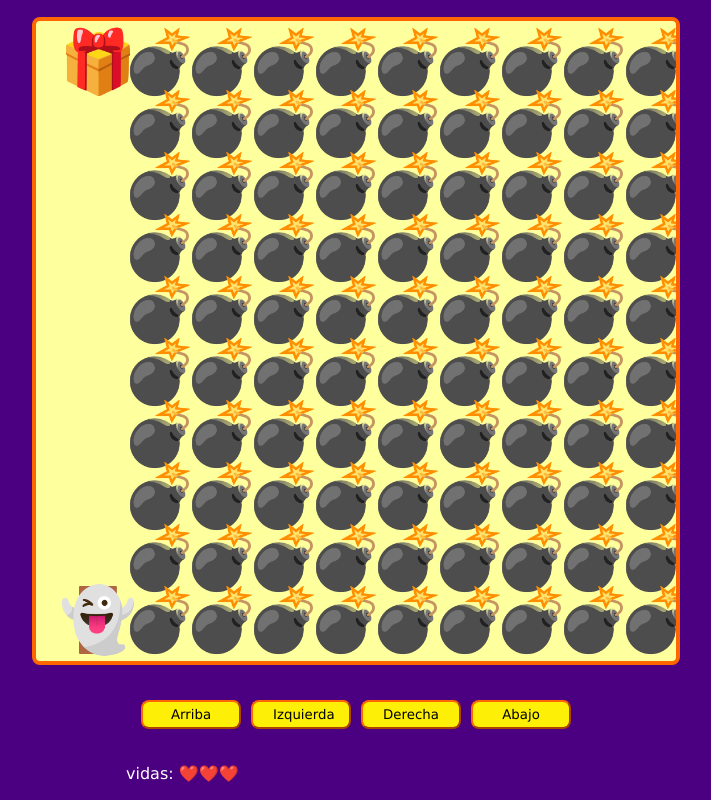
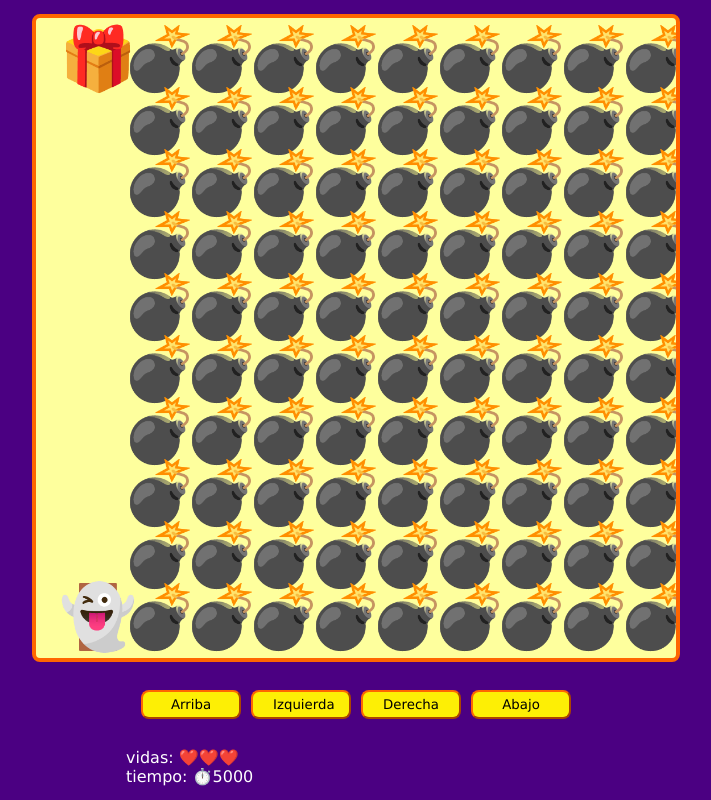
Before and after one commit to carlosmlopez066/videoJuego-javascript, a plain HTML site: page index.html in a window 1280 px wide. Shown: the whole page, without its empty margins (284-995 px from the left). Drawn offline with Linux system fonts and the light colour scheme.

Commit message:
tiempo y puntaje

```diff
--- a/index.html
+++ b/index.html
@@ -22,6 +22,7 @@
 
     <div class="messages">
       <p>vidas: <span id="lives"></span> </p>
+      <p>tiempo: ⏱️<span id="time"></span> </p>
     </div>
   </div>
 
--- a/src/game.js
+++ b/src/game.js
@@ -7,11 +7,16 @@ const btnRigth = document.querySelector('#right');
 const btnDown = document.querySelector('#down');
 //items
 let livesSpan = document.querySelector('#lives');
+let timeSpan = document.querySelector('#time');
 
 let canvasSize;
 let elementSize;
 let level = 0;
 let lives = 3;
+
+let timeStart;
+let timePlayer;
+let timeInterval;
 
 const playerPosition = {
   x: undefined,
@@ -52,6 +57,11 @@ function startGame() {
   if (!map) {
     gameWin();
     return;
+  }
+
+  if (!timeStart) {
+    timeStart = Date.now();
+    timeInterval = setInterval(showTime, 100)
   }
 
   //.trim() funciona para eliminar los espacios vacios al inicio y al final
@@ -141,6 +151,7 @@ function levelFail() {
   if (lives <= 0) {
     level = 0;
     lives = 3;
+    timeStart = undefined;
   }
 
   playerPosition.x = undefined;
@@ -150,6 +161,7 @@ function levelFail() {
 //ganar Juego
 function gameWin() {
   console.log('terminaste el juego');
+  clearInterval(timeInterval);
 }
 //manipulacion de vidas
 function showLives() {
@@ -158,6 +170,9 @@ function showLives() {
   heartArr.forEach(heart => livesSpan.append(heart))
   //livesSpan.innerHTML = heartArr
 
+}
+function showTime() {
+  timeSpan.innerHTML = Date.now() - timeStart
 }
 //eventos de teclado
 window.addEventListener('keydown', moveByKeys);
```
